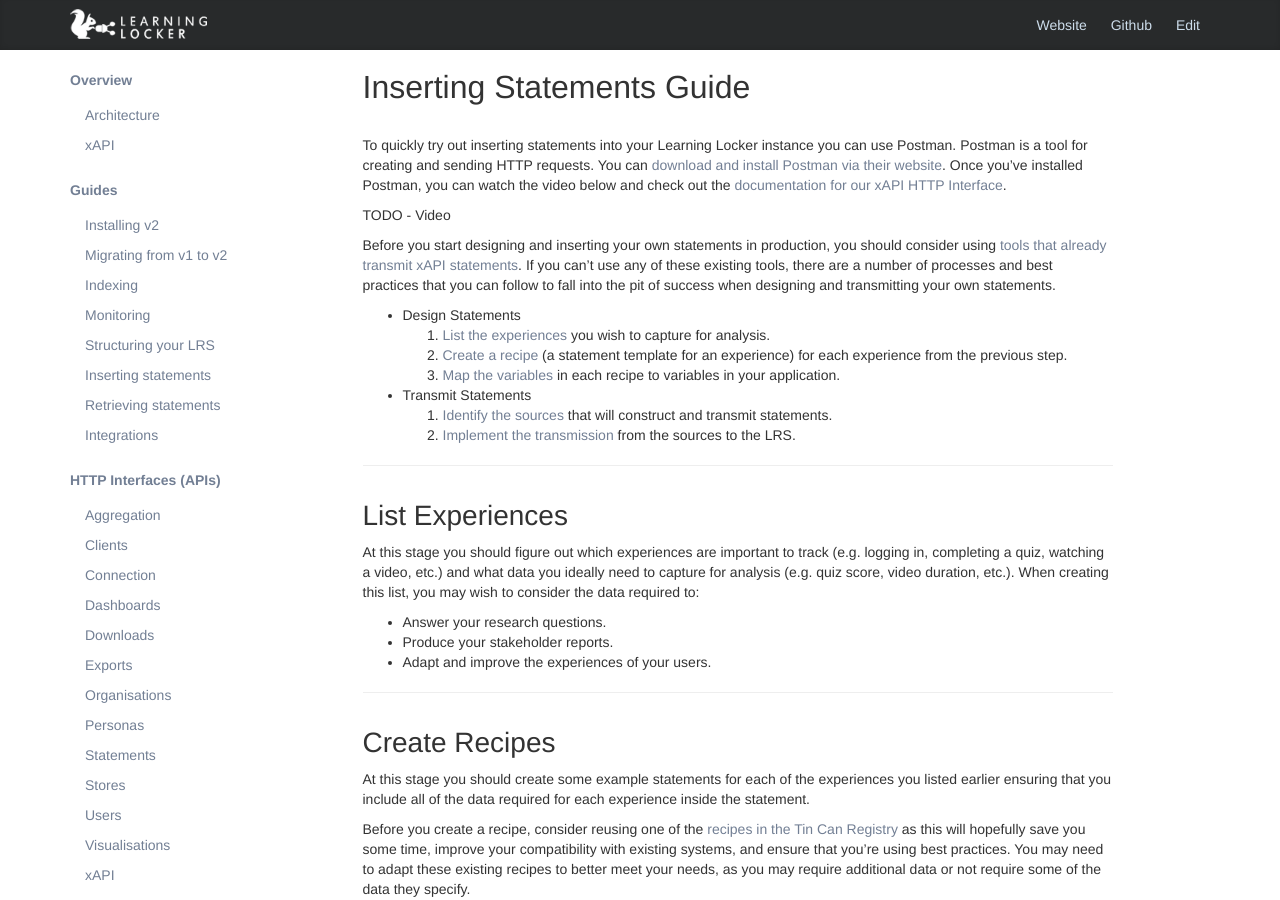
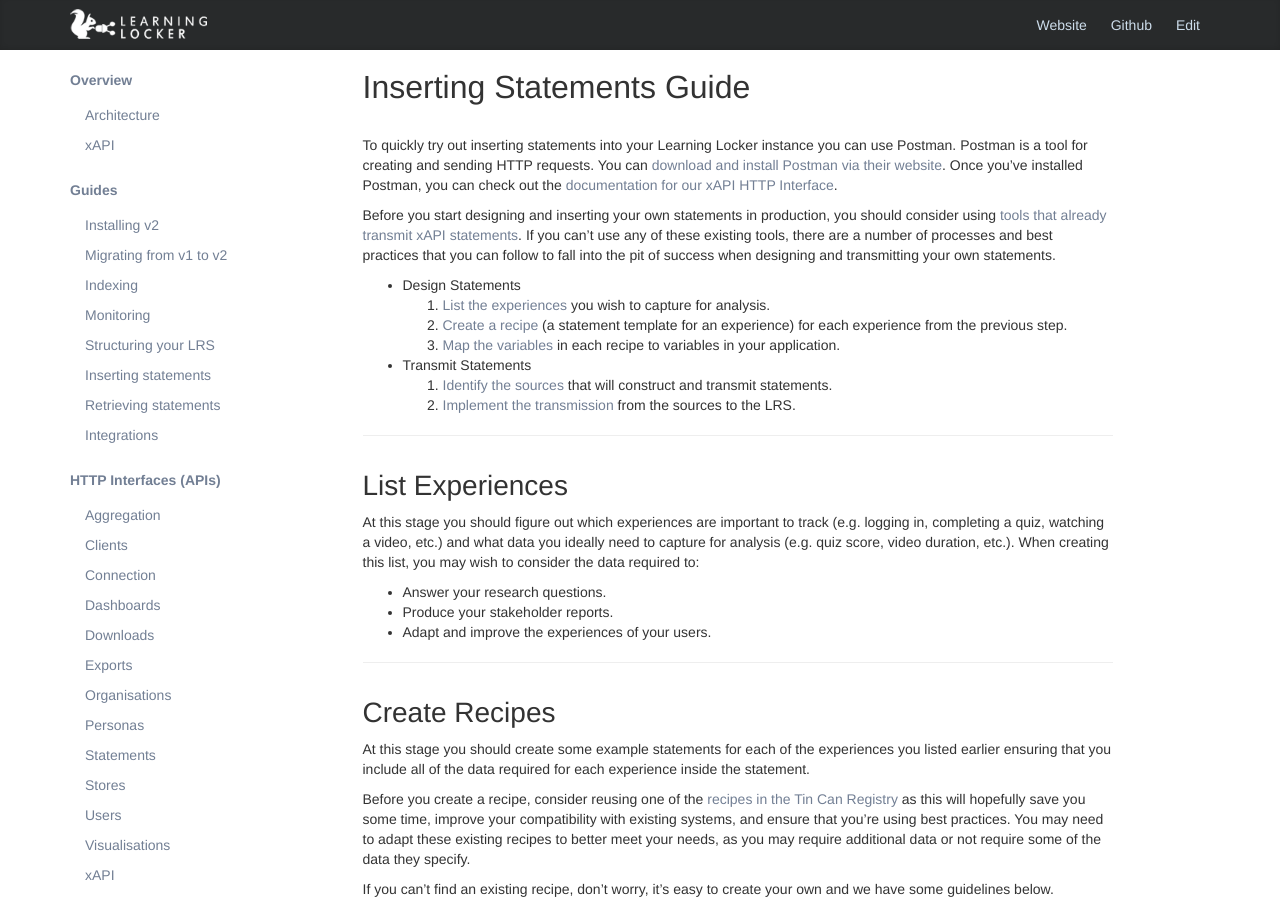
Before and after one commit to LearningLocker/docs, a Jekyll site: the page built from src/guides-inserting.md, in a window 1280 px wide and 900 px high. Built offline with Jekyll 4.4.1, drawn with Linux system fonts in a browser that asks for light colours; nearby versions of some CDN libraries; our own code applies the rules of GitHub Pages for plain Markdown files.

Commit message:
Removes todo.

```diff
--- a/src/guides-inserting.md
+++ b/src/guides-inserting.md
@@ -2,9 +2,7 @@
 ---
 
 # Inserting Statements Guide
-To quickly try out inserting statements into your Learning Locker instance you can use Postman. Postman is a tool for creating and sending HTTP requests. You can [download and install Postman via their website](https://www.getpostman.com/). Once you've installed Postman, you can watch the video below and check out the [documentation for our xAPI HTTP Interface](../http-xapi-statements).
-
-TODO - Video
+To quickly try out inserting statements into your Learning Locker instance you can use Postman. Postman is a tool for creating and sending HTTP requests. You can [download and install Postman via their website](https://www.getpostman.com/). Once you've installed Postman, you can check out the [documentation for our xAPI HTTP Interface](../http-xapi-statements).
 
 Before you start designing and inserting your own statements in production, you should consider using [tools that already transmit xAPI statements](#). If you can't use any of these existing tools, there are a number of processes and best practices that you can follow to fall into the pit of success when designing and transmitting your own statements.
 
```
